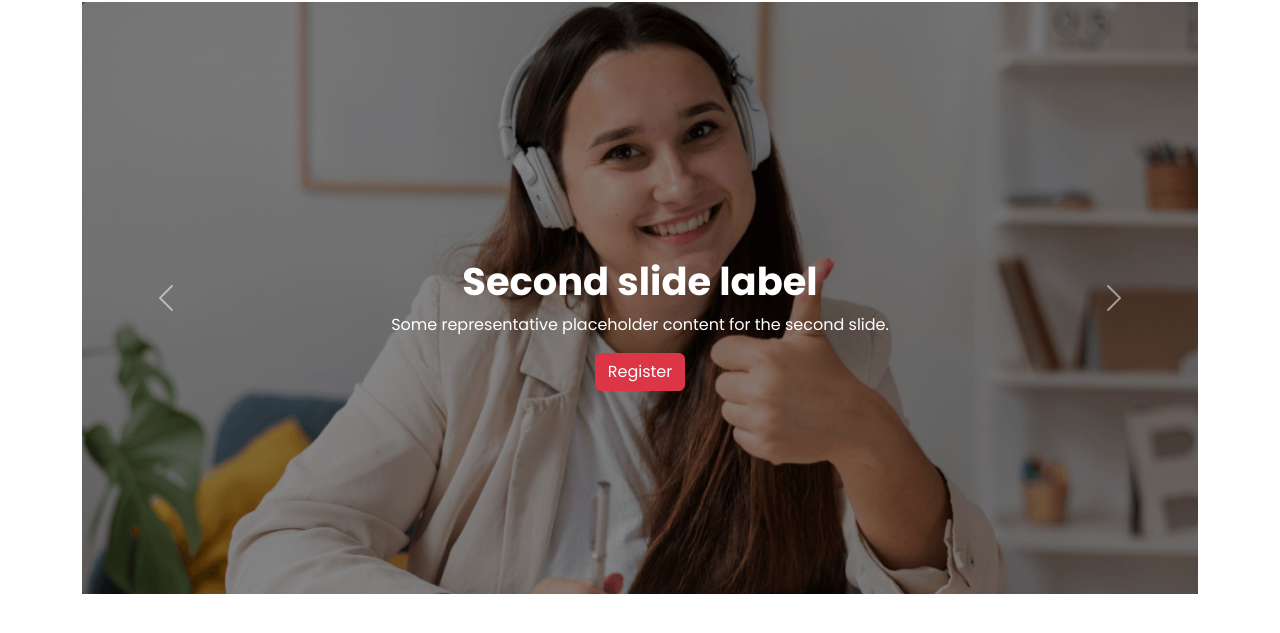
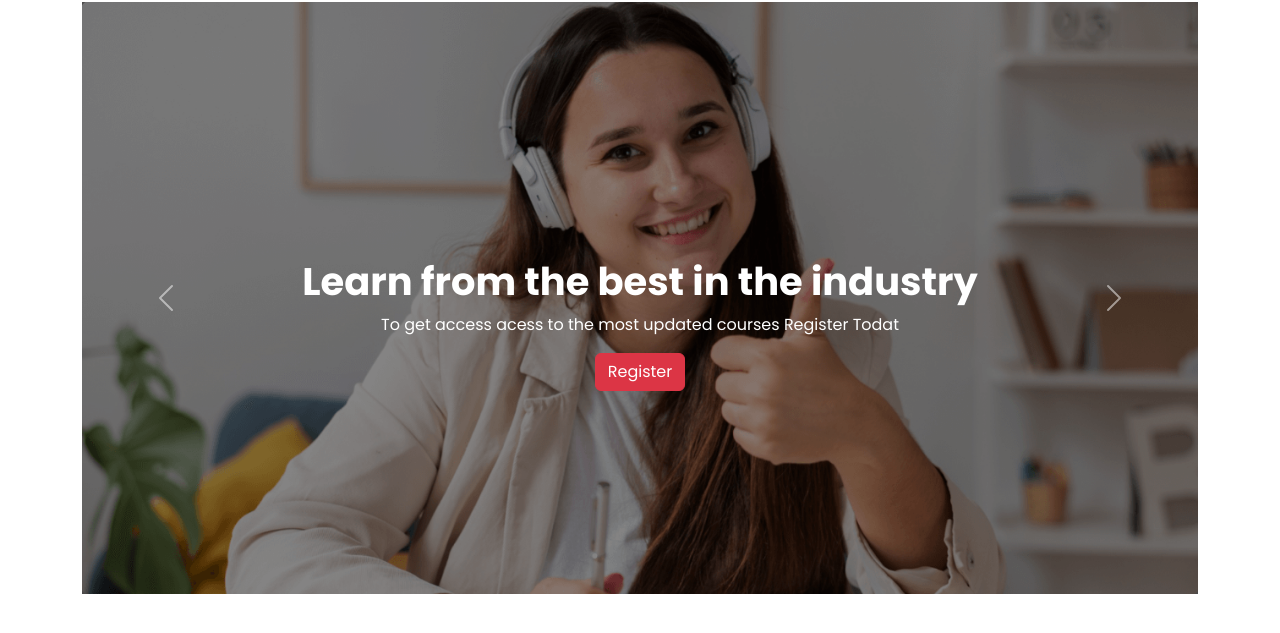
Before and after one commit to Miragegalgamon/Programming-Hero-Asiignment-3, a plain HTML site: page index.html in a window 1280 px wide. Both pictures are taken after a click on the link 128 px from the left and 42 px from the top of the page. Shown: the part 83-716 px from the top of the page. Drawn offline with nearby package versions, Linux system fonts and the light colour scheme.

Commit message:
caroal text added

```diff
--- a/index.html
+++ b/index.html
@@ -62,16 +62,16 @@
                      <div class="carousel-item">
                        <img src="images/cover/cover-1.png" class="d-block w-100" alt="...">
                        <div class="carousel-caption  d-md-block gap-2  ">
-                         <h1 class="fw-bold">Second slide label</h1>
-                         <p class=" mx-auto ">Some representative placeholder content for the second slide.</p>
+                         <h1 class="fw-bold">Learn from the best in the industry</h1>
+                         <p class=" mx-auto ">To get access acess to the most updated courses Register Todat</p>
                          <button class="btn btn-danger">Register</button>
                        </div>
                      </div>
                      <div class="carousel-item">
                        <img src="images/cover/cover-2.jpg" class="d-block w-100" alt="...">
                        <div class="carousel-caption  d-md-block gap-2">
-                         <h1 class=" fw-bold">Third slide label</h1>
-                         <p class=" mx-auto ">Some representative placeholder content for the third slide.</p>
+                         <h1 class=" fw-bold">A course a day keeps the mind a wake </h1>
+                         <p class=" mx-auto ">To get access acess to the most updated courses Register Todat</p>
                          <button class="btn btn-danger">Register</button>
                        </div>
                      </div>
```
